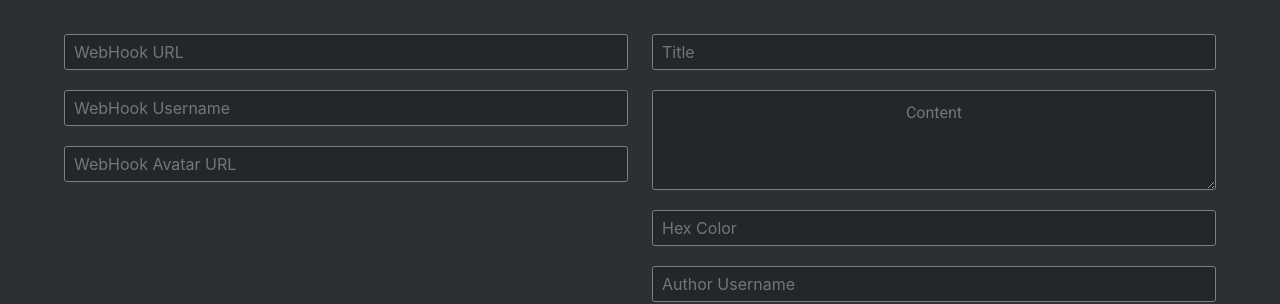
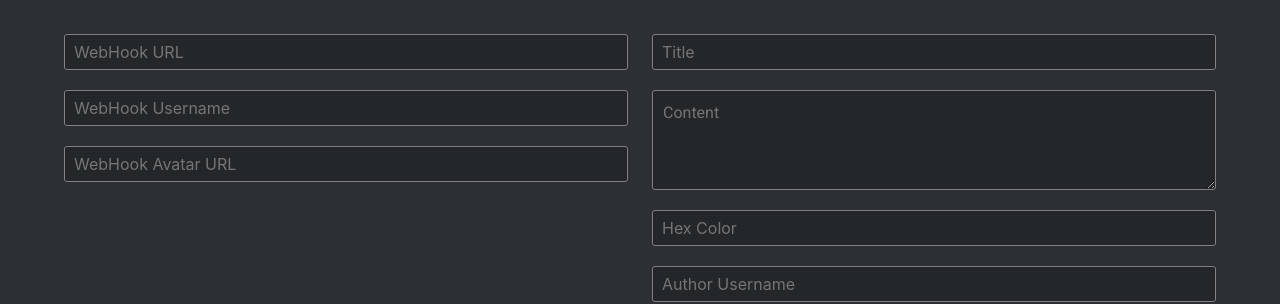
Before and after one commit to xDimGG/discord-utils, a Jekyll site: the page built from webhook.html, in a window 1280 px wide. Shown: the part 141-445 px from the top of the page. Built offline with Jekyll 4.4.1, drawn with Linux system fonts in a browser that asks for light colours.

Commit message:
taking advantage of scss and aligning textarea correctly on /webhook

```diff
--- a/src/css/app.scss
+++ b/src/css/app.scss
@@ -37,11 +37,10 @@ html {
   background: $black;
   color: darken($white, 20);
   transition: .2s color, .2s background;
-}
-
-.button.is-primary:hover {
-  background: darken($black, 20);
-  color: $white;
+  &:hover {
+    background: darken($black, 20);
+    color: $white;
+  }
 }
 
 #message {
@@ -53,6 +52,7 @@ html {
   margin: 10px 0;
   color: $white;
   border: 1px solid darken($white, 50);
+  text-align: left;
   &:focus {
     border: 1px solid $white;
   }
@@ -67,10 +67,9 @@ html {
 a {
   padding: 5px;
   color: $white;
-}
-
-a:hover {
-  color: darken($white, 20);
+  &:hover {
+    color: darken($white, 20);
+  }
 }
 
 #loader {
```
